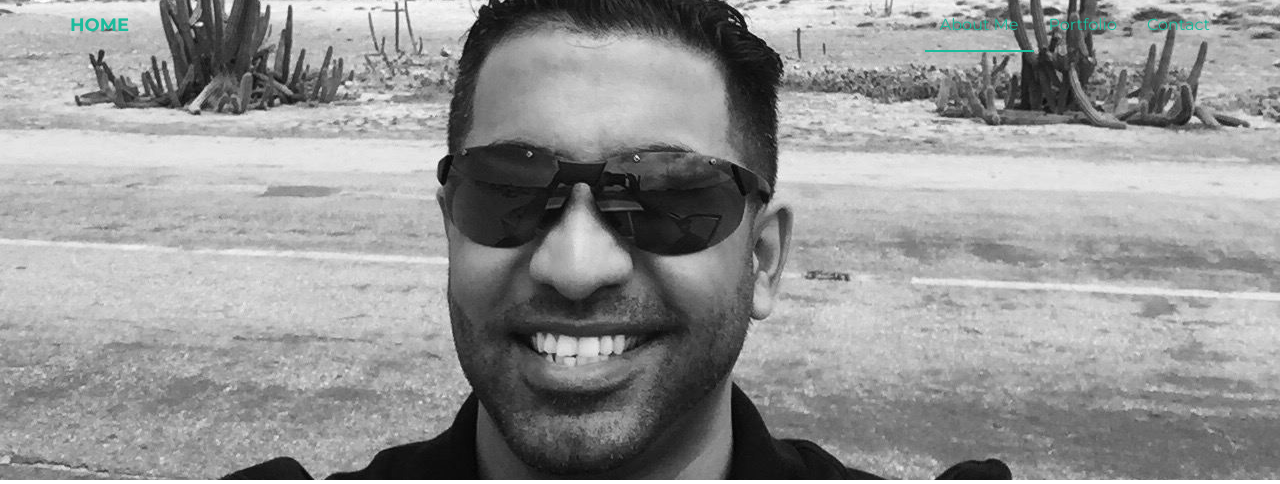
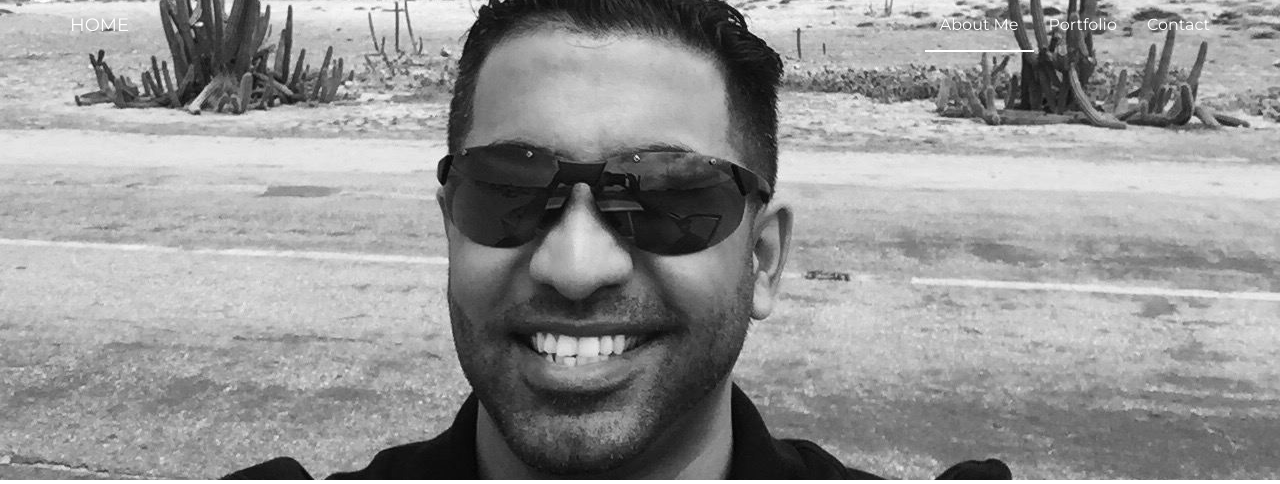
Before and after one commit to poberoi/MyProfile, a PHP site: page /index.php in a window 1280 px wide. Shown: the top 484 px of the page. Run offline with PHP 8.4, Linux system fonts and the light colour scheme; some libraries are stand-ins or nearby versions.

Commit message:
color changed

```diff
--- a/assets/css/style.css
+++ b/assets/css/style.css
@@ -73,12 +73,12 @@ h1, h2, h3, h4, h5, h6 {
 }
 
 
-.navbar-brand {
+.navbar-brand .nav{
 	font-weight: 700;
 }
 
 .navbar-default .navbar-brand {
-	color: #1abc9c;
+	color: white;
 }
 
 .navbar-default {
@@ -87,13 +87,13 @@ h1, h2, h3, h4, h5, h6 {
 }
 
 .navbar-default .navbar-nav > .active > a, .navbar-default .navbar-nav > .active > a:hover, .navbar-default .navbar-nav > .active > a:focus {
-	color: #1abc9c;
+	color: white;
 	background-color: transparent;
-	border-bottom: 2px solid #1abc9c
+	border-bottom: 2px solid white;
 }
 
 .navbar-default .navbar-nav > li > a {
-	color: #1abc9c;
+	color: white;
 }
 
 /* ==========================================================================
@@ -147,7 +147,7 @@ h1, h2, h3, h4, h5, h6 {
 }
 
 #social i:hover {
-	color: #1abc9c
+	color: white
 }
 
 #footerwrap {
```
